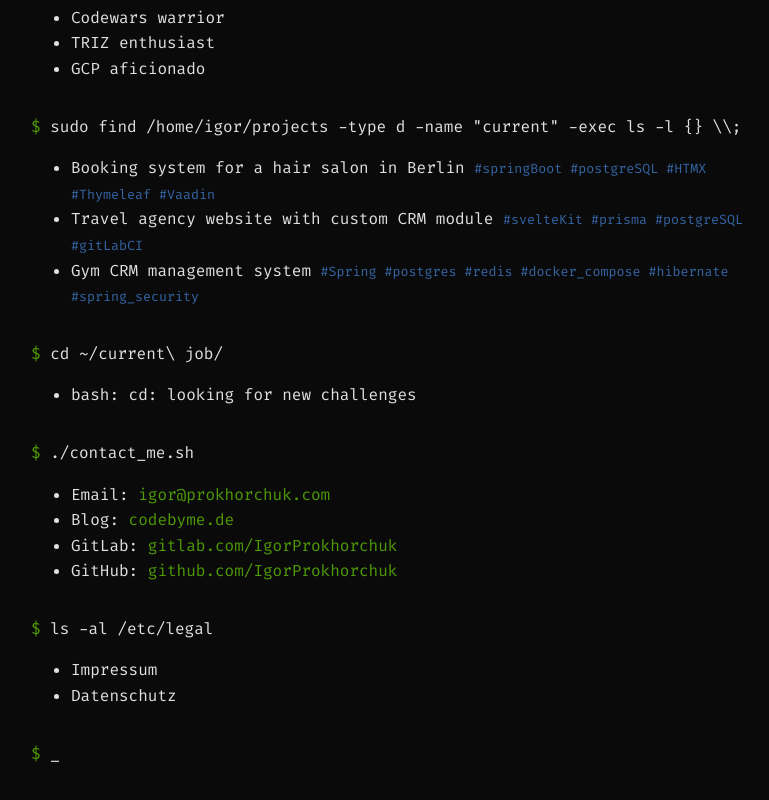
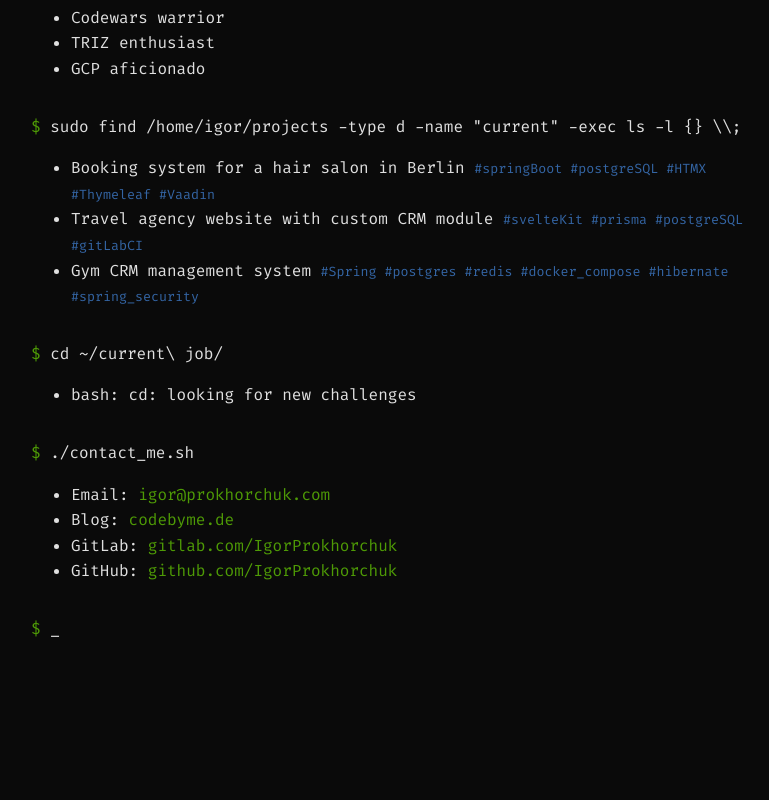
Before and after one commit to IgorProkhorchuk/prokhorchuk.com, a SvelteKit app in the folder svelte-kit/: page / in a window 1280 px wide. Shown: the part 399-1199 px from the top of the page, without its empty margins (233-1002 px from the left). After the commit the page ends 1096 px from the top, so only its background shows below. Built offline with nearby package versions, Linux system fonts and the light colour scheme.

Commit message:
chore: comment out legal part

```diff
--- a/svelte-kit/src/routes/(terminal)/+page.svelte
+++ b/svelte-kit/src/routes/(terminal)/+page.svelte
@@ -141,17 +141,17 @@
   </ul>
 </div>
 
-<div class="section">
-  <p><span class="prompt">$</span> ls -al /etc/legal</p>
-  <ul>
-    <li>
-      <a href="/impressum">{t(locale, "link-impressum")}</a>
-    </li>
-    <li>
-      <a href="/datenschutz">{t(locale, "link-datenschutz")}</a>
-    </li>
-  </ul>
-</div>
+<!--<div class="section">-->
+<!--  <p><span class="prompt">$</span> ls -al /etc/legal</p>-->
+<!--  <ul>-->
+<!--    <li>-->
+<!--      <a href="/impressum">{t(locale, "link-impressum")}</a>-->
+<!--    </li>-->
+<!--    <li>-->
+<!--      <a href="/datenschutz">{t(locale, "link-datenschutz")}</a>-->
+<!--    </li>-->
+<!--  </ul>-->
+<!--</div>-->
 
 <div class="section">
   <p><span class="prompt">$</span> <span class="cursor">_</span></p>
```
